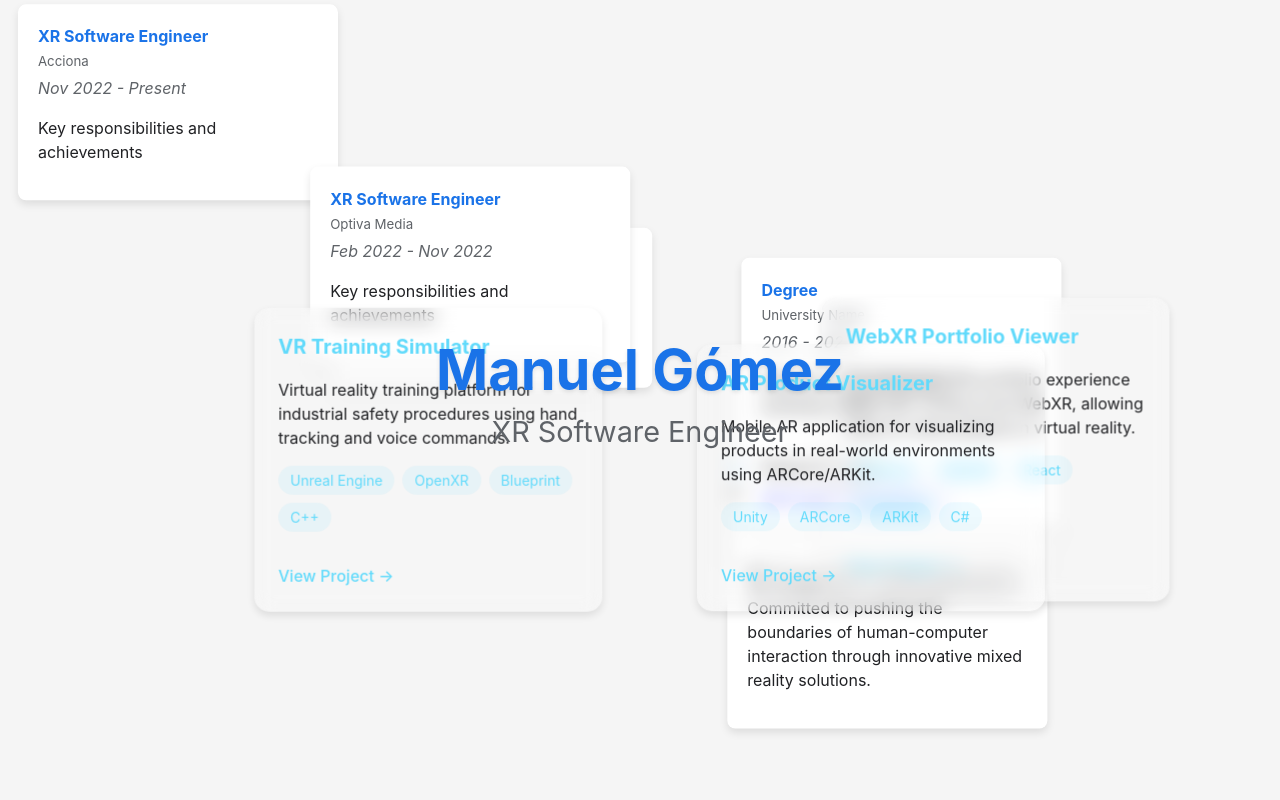
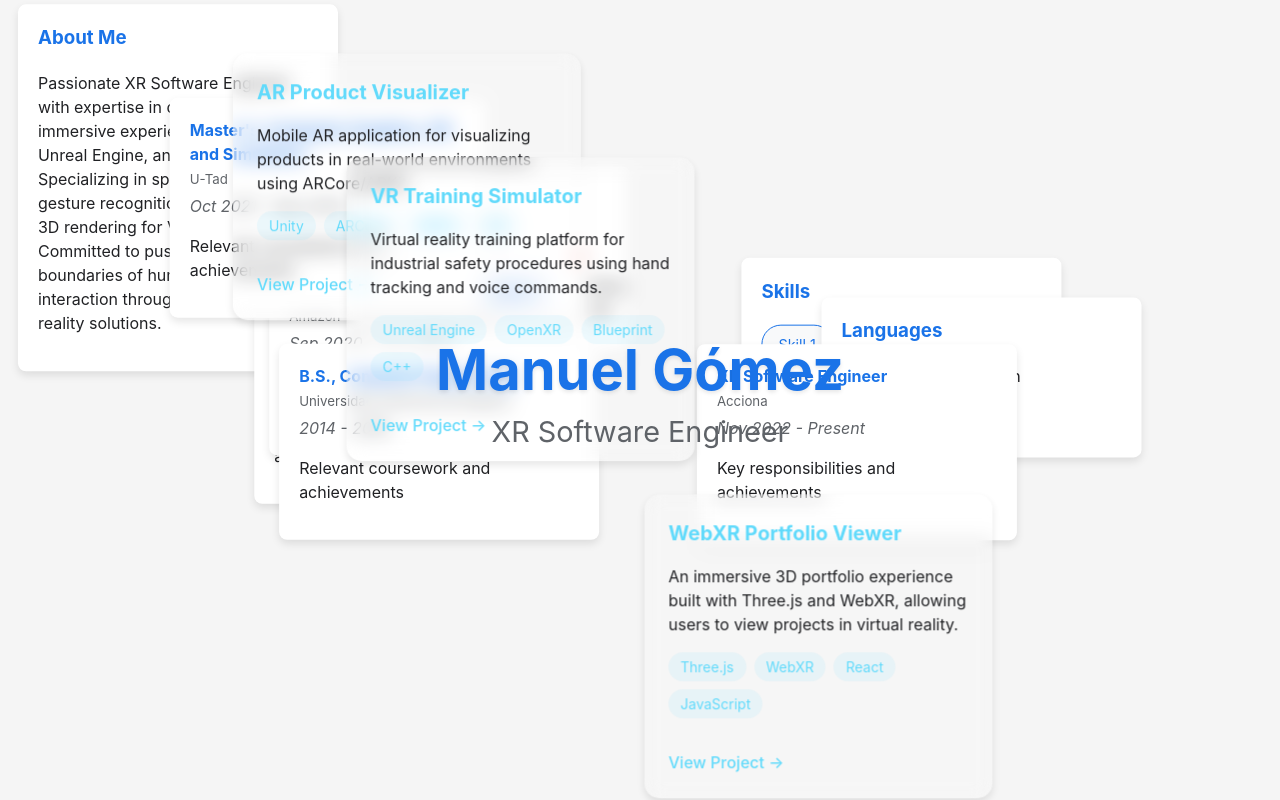
Before and after one commit to manugomez95/manueljgomez.com, a React (Vite) app: page / in a window 1280 px wide. Built offline with nearby package versions, Linux system fonts and the light colour scheme.

Commit message:
Add languages

```diff
--- a/src/App.jsx
+++ b/src/App.jsx
@@ -7,6 +7,7 @@ import {
   ExperienceCard,
   EducationCard,
   SkillsCard,
+  LanguagesCard,
   ProjectCard
 } from './components/CVCards';
 import './styles/variables.css';
@@ -15,15 +16,16 @@ import './styles/floating.css';
 import './styles/organized.css';
 
 function App() {
-  const totalCards = 2 + cvData.experience.length + cvData.education.length + 1 + cvData.projects.length; // Contact, About, Experience(s), Education(s), Skills, Projects
+  const totalCards = 3 + cvData.experience.length + cvData.education.length + 1 + cvData.projects.length; // Contact, About, Skills, Languages, Experience(s), Education(s), Projects
   const { isOrganized, setIsOrganized, startPos: contactStartPos, getAnimation: getContactAnimation } = useCardAnimation(0, totalCards);
   const { startPos: aboutStartPos, getAnimation: getAboutAnimation } = useCardAnimation(1, totalCards);
-  const { startPos: skillsStartPos, getAnimation: getSkillsAnimation } = useCardAnimation(totalCards - 1, totalCards);
+  const { startPos: skillsStartPos, getAnimation: getSkillsAnimation } = useCardAnimation(2, totalCards);
+  const { startPos: languagesStartPos, getAnimation: getLanguagesAnimation } = useCardAnimation(3, totalCards);
 
   // Pre-calculate all project animations
   const projectAnimations = cvData.projects.map((_, index) => {
     return useCardAnimation(
-      index + 2 + cvData.experience.length + cvData.education.length,
+      index + 4 + cvData.experience.length + cvData.education.length,
       totalCards
     );
   });
@@ -59,12 +61,18 @@ function App() {
             animate={getSkillsAnimation()}
             skills={cvData.skills}
           />
+
+          <LanguagesCard
+            initial={{ x: languagesStartPos.x, y: languagesStartPos.y }}
+            animate={getLanguagesAnimation()}
+            languages={cvData.languages}
+          />
         </div>
 
         <div className="right-column">
           {isOrganized && <h3 className="section-title">Experience</h3>}
           {cvData.experience.map((job, index) => {
-            const { startPos, getAnimation } = useCardAnimation(index + 2, totalCards);
+            const { startPos, getAnimation } = useCardAnimation(index + 4, totalCards);
             const relatedProjects = cvData.projects.filter(project => project.relatedExperience === job.company);
             return (
               <ExperienceCard
@@ -77,8 +85,9 @@ function App() {
             );
           })}
 
+          {isOrganized && <h3 className="section-title education">Education</h3>}
           {cvData.education.map((edu, index) => {
-            const { startPos, getAnimation } = useCardAnimation(index + 2 + cvData.experience.length, totalCards);
+            const { startPos, getAnimation } = useCardAnimation(index + 4 + cvData.experience.length, totalCards);
             const relatedProjects = cvData.projects.filter(project => project.relatedEducation === edu.institution);
             return (
               <EducationCard
--- a/src/components/CVCards.jsx
+++ b/src/components/CVCards.jsx
@@ -20,8 +20,7 @@ export const AboutCard = ({ initial, animate, about }) => (
 
 export const ExperienceCard = ({ initial, animate, position, company, period, description, projects }) => (
   <FloatingCard className="experience-card" initial={initial} animate={animate}>
-    <h4>{position}</h4>
-    <h5>{company}</h5>
+    <h4>{position} <span className="separator">|</span> <h5>{company}</h5></h4>
     <p className="period">{period}</p>
     <p>{description}</p>
     {projects && projects.length > 0 && (
@@ -39,8 +38,7 @@ export const ExperienceCard = ({ initial, animate, position, company, period, de
 
 export const EducationCard = ({ initial, animate, degree, institution, period, description, projects }) => (
   <FloatingCard className="education-card" initial={initial} animate={animate}>
-    <h4>{degree}</h4>
-    <h5>{institution}</h5>
+    <h4>{degree} <span className="separator">|</span> <h5>{institution}</h5></h4>
     <p className="period">{period}</p>
     <p>{description}</p>
     {projects && projects.length > 0 && (
@@ -62,6 +60,17 @@ export const SkillsCard = ({ initial, animate, skills }) => (
     <div className="skills-list">
       {skills.map((skill, index) => (
         <span key={index} className="skill-item">{skill}</span>
+      ))}
+    </div>
+  </FloatingCard>
+);
+
+export const LanguagesCard = ({ initial, animate, languages }) => (
+  <FloatingCard className="languages-card" initial={initial} animate={animate}>
+    <h3>Languages</h3>
+    <div className="languages-list">
+      {languages.map((language, index) => (
+        <span key={index} className="language-item">{language}</span>
       ))}
     </div>
   </FloatingCard>
@@ -130,6 +139,11 @@ SkillsCard.propTypes = {
   skills: PropTypes.arrayOf(PropTypes.string).isRequired
 };
 
+LanguagesCard.propTypes = {
+  ...cardBasePropTypes,
+  languages: PropTypes.arrayOf(PropTypes.string).isRequired
+};
+
 ProjectCard.propTypes = {
   ...cardBasePropTypes,
   title: PropTypes.string.isRequired,
--- a/src/data/cvData.js
+++ b/src/data/cvData.js
@@ -18,13 +18,25 @@ export const cvData = {
       position: "XR Software Engineer",
       period: "Feb 2022 - Nov 2022",
       description: "Key responsibilities and achievements"
+    },
+    {
+      company: "Amazon",
+      position: "Software Development Engineer",
+      period: "Sep 2020 - Aug 2021",
+      description: "Key responsibilities and achievements"
     }
   ],
   education: [
     {
-      institution: "University Name",
-      degree: "Degree",
-      period: "2016 - 2020",
+      institution: "U-Tad",
+      degree: "Master's, Computer Graphics, VR and Simulation",
+      period: "Oct 2021 - Sep 2022",
+      description: "Relevant coursework and achievements"
+    },
+    {
+      institution: "Universidad Autónoma de Madrid",
+      degree: "B.S., Computer Engineering",
+      period: "2014 - 2018",
       description: "Relevant coursework and achievements"
     }
   ],
@@ -32,6 +44,11 @@ export const cvData = {
     "Skill 1",
     "Skill 2",
     "Skill 3"
+  ],
+  languages: [
+    "Spanish (Native)",
+    "English (Fluent)",
+    "French (Basic)"
   ],
   projects: [
     {
--- a/src/styles/organized.css
+++ b/src/styles/organized.css
@@ -54,6 +54,10 @@
   border-bottom: 2px solid var(--light-gray);
 }
 
+.organized .section-title.education {
+  margin-top: var(--organized-gap);
+}
+
 .organized .experience-card {
   margin: 0;
   border-radius: 0;
@@ -69,6 +73,26 @@
 }
 
 .organized .experience-card:first-of-type {
+  border-top-left-radius: 6px;
+  border-top-right-radius: 6px;
+}
+
+/* Education section */
+.organized .education-card {
+  margin: 0;
+  border-radius: 0;
+  border-left: 1px solid rgba(0, 0, 0, 0.1);
+  border-right: 1px solid rgba(0, 0, 0, 0.1);
+  border-top: 1px solid rgba(0, 0, 0, 0.1);
+}
+
+.organized .education-card:last-child {
+  border-bottom: 1px solid rgba(0, 0, 0, 0.1);
+  border-bottom-left-radius: 6px;
+  border-bottom-right-radius: 6px;
+}
+
+.organized .education-card:first-of-type {
   border-top-left-radius: 6px;
   border-top-right-radius: 6px;
 }
@@ -114,9 +138,18 @@
   border-radius: calc(var(--paper-width) * 0.01);
 }
 
-/* Education section */
-.organized .education-card {
-  margin-top: var(--organized-gap);
+/* Languages section */
+.organized .languages-list {
+  display: flex;
+  flex-wrap: wrap;
+  gap: calc(var(--paper-width) * 0.008);
+}
+
+.organized .language-item {
+  font-size: var(--font-xs);
+  padding: calc(var(--paper-width) * 0.008) calc(var(--paper-width) * 0.016);
+  margin: calc(var(--paper-width) * 0.005);
+  border-radius: calc(var(--paper-width) * 0.01);
 }
 
 /* Typography */
@@ -138,11 +171,27 @@
 .organized h4 {
   font-size: var(--font-sm);
   margin: 0;
+  display: flex;
+  align-items: center;
+  gap: 0.5rem;
 }
 
 .organized h5 {
   font-size: var(--font-xs);
-  margin: 0.25rem 0;
+  margin: 0;
+  font-weight: normal;
+}
+
+/* Move separator styles under organized */
+.organized .floating-card .separator {
+  color: rgba(0, 0, 0, 0.3);
+  font-weight: normal;
+  display: inline;
+}
+
+/* Hide separator in floating mode */
+.floating-card .separator {
+  display: none;
 }
 
 .organized p {
```
